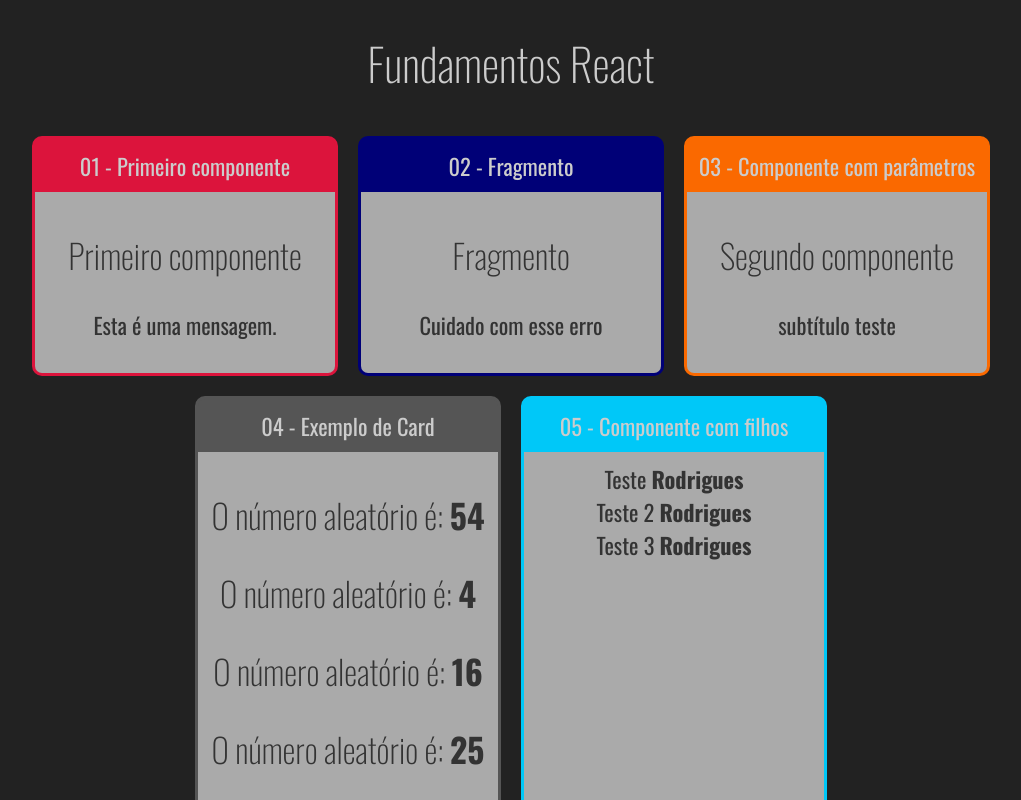
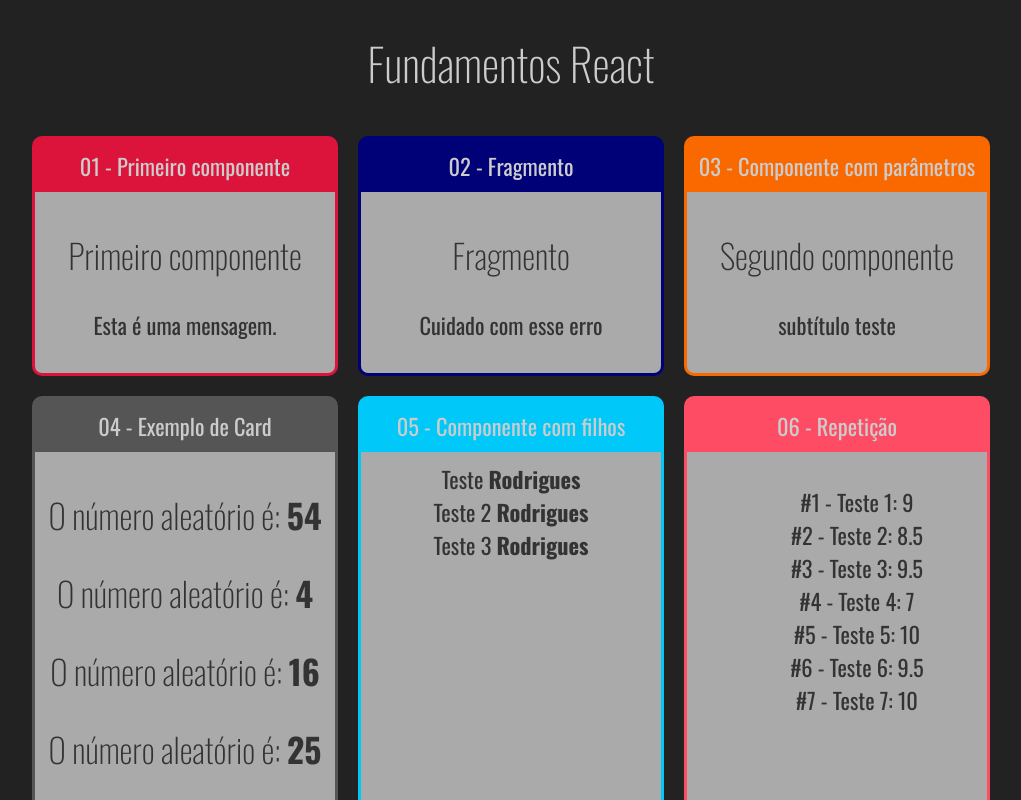
Before and after one commit to matheusrf96/fundamentos-react, a React (Create React App) app: page / in a window 1280 px wide. Shown: the top 800 px of the page, without its empty margins (129-1150 px from the left). Built offline with nearby package versions, Linux system fonts and the light colour scheme.

Commit message:
Implement repetition structures

```diff
--- a/src/App.jsx
+++ b/src/App.jsx
@@ -6,6 +6,7 @@
 import Aleatorio from './components/basic/Aleatorio'
 import Familia from './components/basic/Familia'
 import FamiliaMembro from './components/basic/FamiliaMembro'
+import ListaAlunos from './components/repetition/ListaAlunos'
 
 import Card from './components/layout/Card'
 
@@ -45,6 +46,10 @@
                         <FamiliaMembro name="Teste 3" />
                     </Familia>
                 </Card>
+
+                <Card title="06 - Repetição" color="#FF4C65">
+                    <ListaAlunos />
+                </Card>
             </div>
         </div>
     )
--- /dev/null
+++ b/src/components/repetition/ListaAlunos.jsx
@@ -0,0 +1,23 @@
+import React from 'react'
+
+import students from '../../data/alunos'
+
+const ListaAlunos = (props) => {
+    const studentsList = students.map((student, i) => {
+        return (
+            <li key={i}>
+                #{ student.id } - { student.name }: { student.grade }
+            </li>
+        )
+    })
+
+    return (
+        <div>
+            <ul style={{ listStyle: 'none' }}>
+                { studentsList }
+            </ul>
+        </div>
+    )
+}
+
+export default ListaAlunos
--- /dev/null
+++ b/src/data/alunos.js
@@ -0,0 +1,11 @@
+const studentsList = [
+    { id: 1, name: 'Teste 1', grade: 9.0 },
+    { id: 2, name: 'Teste 2', grade: 8.5 },
+    { id: 3, name: 'Teste 3', grade: 9.5 },
+    { id: 4, name: 'Teste 4', grade: 7.0 },
+    { id: 5, name: 'Teste 5', grade: 10.0 },
+    { id: 6, name: 'Teste 6', grade: 9.5 },
+    { id: 7, name: 'Teste 7', grade: 10.0 },
+]
+
+export default studentsList
```
